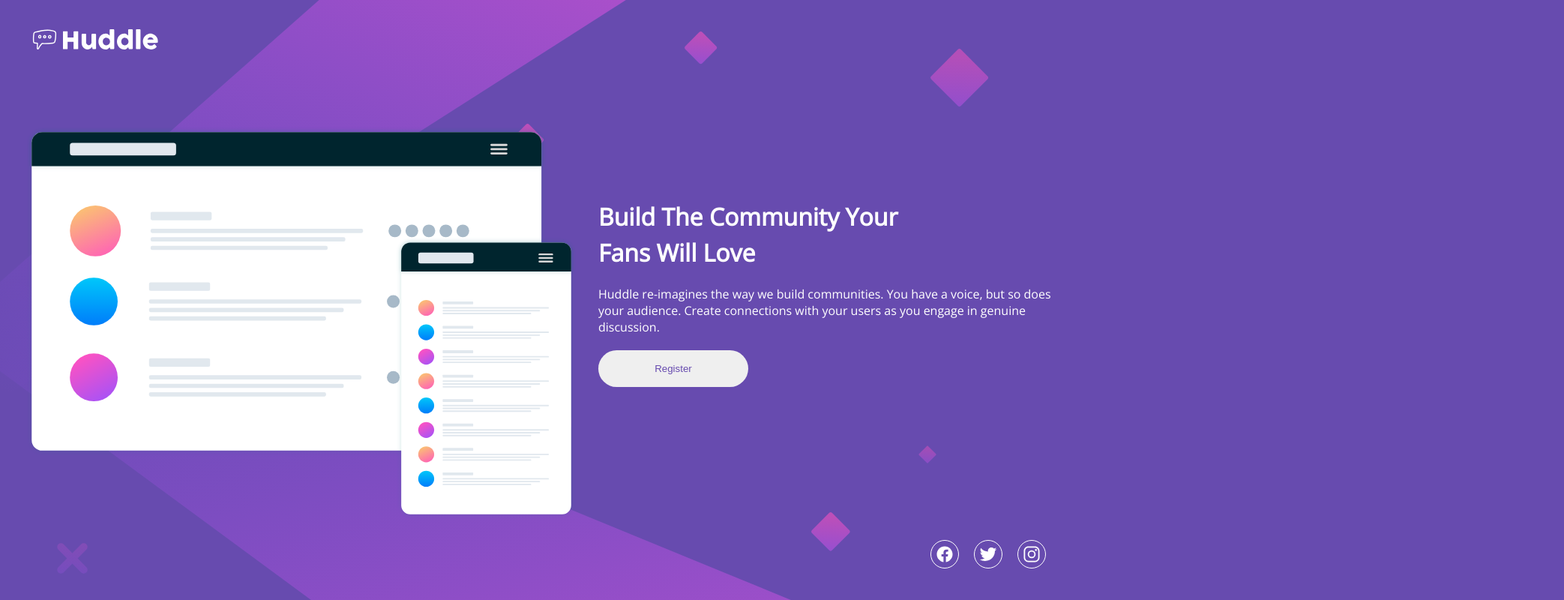
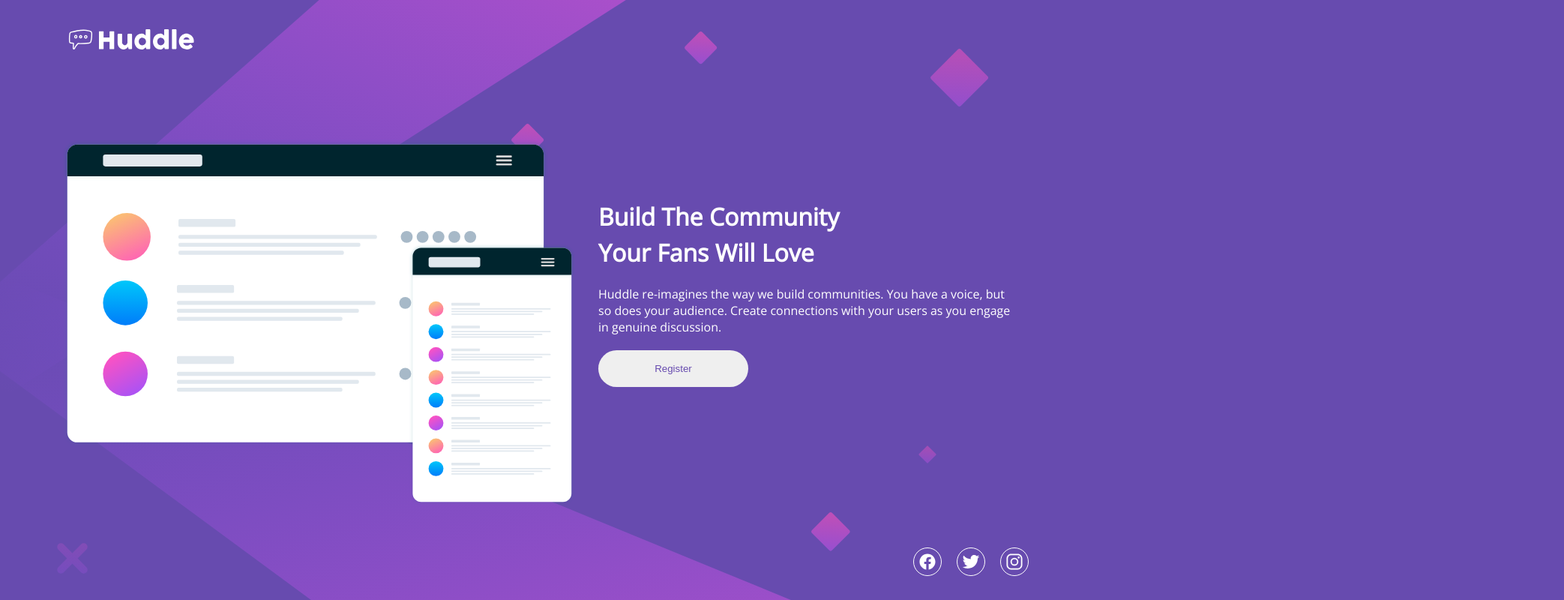
Before and after one commit to eatsleepwell/huddle-landing-page-frontendmentor, a plain HTML site: page index.html in a window 1536 px wide. Shown: the whole page at 75% size, 2086 px wide, since content can reach past the window. Drawn offline with nearby package versions, Linux system fonts and the light colour scheme.

Commit message:
fix social-media width and container width

```diff
--- a/style.css
+++ b/style.css
@@ -92,9 +92,6 @@ button {
   gap: 20px;
   align-items: center;
   justify-content: center;
-}
-
-.social-media {
   text-decoration: none;
   color: white;
 }
@@ -121,14 +118,20 @@ button:hover {
 @media only screen and (min-width: 1440px) {
   body {
     background-image: url(images/bg-desktop.svg);
+    width: 100%;
+    height: 100%;
+    display: flex;
+    justify-content: center;
   }
 
   .container {
     flex-direction: row;
     height: 800px;
+    width: 1440px;
   }
 
   main {
+    position: relative;
     width: 50%;
     text-align: left;
     padding: 30px;
@@ -160,8 +163,9 @@ button:hover {
 
   .social-media {
     position: absolute;
-    top: 720px;
-    left: 550px;
+    top: 680px;
+    left: 450px;
+    width: max-content;
   }
 
   .social-media ion-icon {
```
